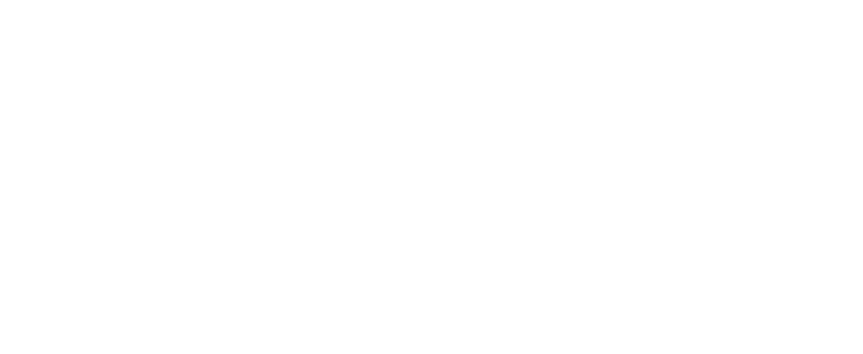
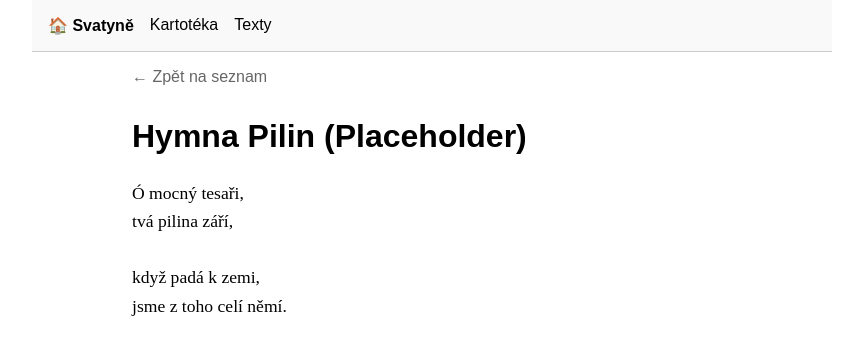
Before and after one commit to sawduststudios/sawdust-card-library, a React (Vite) app: page /sawdust-card-library/texty/hymna-pilin in a window 1280 px wide. Before the commit this address had no page. Shown: the top 354 px of the page, without its empty margins (208-1071 px from the left). Built offline with nearby package versions, Linux system fonts and the light colour scheme.

Commit message:
Layer 1: Texty (lyrics) directory and detail view driven by songs.json

```diff
--- a/data/songs.json
+++ b/data/songs.json
@@ -1,12 +1,16 @@
+[
   {
-  "version": 1,
-  "songs": [
+    "id": "hymna-pilin",
+    "title": "Hymna Pilin (Placeholder)",
+    "lyrics": "Ó mocný tesaři,\ntvá pilina září,\n\nkdyž padá k zemi,\njsme z toho celí němí.",
+    "image": null,
+    "tags": []
+  },
   {
-      "id": "placeholder-song",
-      "title": "NÁZEV PÍSNĚ (nahraď mě skutečnou písní)",
-      "lyrics": "Sem patří text písně.\nKaždý řádek normálně na nový řádek.\n\nPrázdný řádek odděluje sloky.",
+    "id": "simon-mem",
+    "title": "Nejlepší song",
+    "lyrics": "Šímon Crowe používá mikrotransakce.",
     "image": null,
     "tags": []
   }
 ]
-}
--- a/src/App.jsx
+++ b/src/App.jsx
@@ -2,6 +2,7 @@ import { BrowserRouter, Routes, Route } from 'react-router-dom';
 import Landing from './pages/Landing';
 import Library from './pages/Library';
 import Lyrics from './pages/Lyrics';
+import Song from './pages/Song';
 import Layout from './components/Layout';
 
 function App() {
@@ -12,6 +13,7 @@ function App() {
         <Route element={<Layout />}>
           <Route path="/kartoteka" element={<Library />} />
           <Route path="/texty" element={<Lyrics />} />
+          <Route path="/texty/:id" element={<Song />} />
         </Route>
       </Routes>
     </BrowserRouter>
--- a/src/pages/Lyrics.jsx
+++ b/src/pages/Lyrics.jsx
@@ -1,8 +1,19 @@
+import { Link } from 'react-router-dom';
+import songs from '../../data/songs.json';
+
 export default function Lyrics() {
   return (
     <div>
-      <h2>Posvátné Texty</h2>
-      <p>Tady budou texty písní... (placeholder)</p>
+      <h2 style={{ borderBottom: '2px solid black', paddingBottom: '0.5rem' }}>Posvátné Texty</h2>
+      <ul style={{ listStyleType: 'none', padding: 0 }}>
+        {songs.map((song) => (
+          <li key={song.id} style={{ margin: '1rem 0' }}>
+            <Link to={`/texty/${song.id}`} style={{ fontSize: '1.2rem', textDecoration: 'none', color: '#333', fontWeight: 'bold' }}>
+              📜 {song.title}
+            </Link>
+          </li>
+        ))}
+      </ul>
     </div>
   );
 }
--- /dev/null
+++ b/src/pages/Song.jsx
@@ -0,0 +1,41 @@
+import { useParams, Link } from 'react-router-dom';
+import songs from '../../data/songs.json';
+
+const images = import.meta.glob('../../images/*', { eager: true, import: 'default' });
+
+export default function Song() {
+  const { id } = useParams();
+  const song = songs.find((s) => s.id === id);
+
+  if (!song) {
+    return (
+      <div style={{ textAlign: 'center', marginTop: '3rem' }}>
+        <h2>Heretický text nenalezen! (404)</h2>
+        <p>Tato píseň neexistuje ve svatých spisech.</p>
+        <Link to="/texty">Zpět na texty</Link>
+      </div>
+    );
+  }
+
+  return (
+    <article style={{ maxWidth: '600px', margin: '0 auto', paddingBottom: '3rem' }}>
+      <div style={{ marginBottom: '2rem' }}>
+        <Link to="/texty" style={{ textDecoration: 'none', color: '#666' }}>← Zpět na seznam</Link>
+      </div>
+
+      <h1 style={{ fontSize: '2rem', marginBottom: '1.5rem' }}>{song.title}</h1>
+
+      {song.image && images[`../../images/${song.image}`] && (
+        <img
+          src={images[`../../images/${song.image}`]}
+          alt={song.title}
+          style={{ width: '100%', height: 'auto', marginBottom: '2rem', border: '1px solid #ccc' }}
+        />
+      )}
+
+      <div style={{ whiteSpace: 'pre-wrap', fontFamily: 'serif', fontSize: '1.1rem', lineHeight: '1.6' }}>
+        {song.lyrics}
+      </div>
+    </article>
+  );
+}
```
Lines whose indentation alone changed are shown as unchanged.
